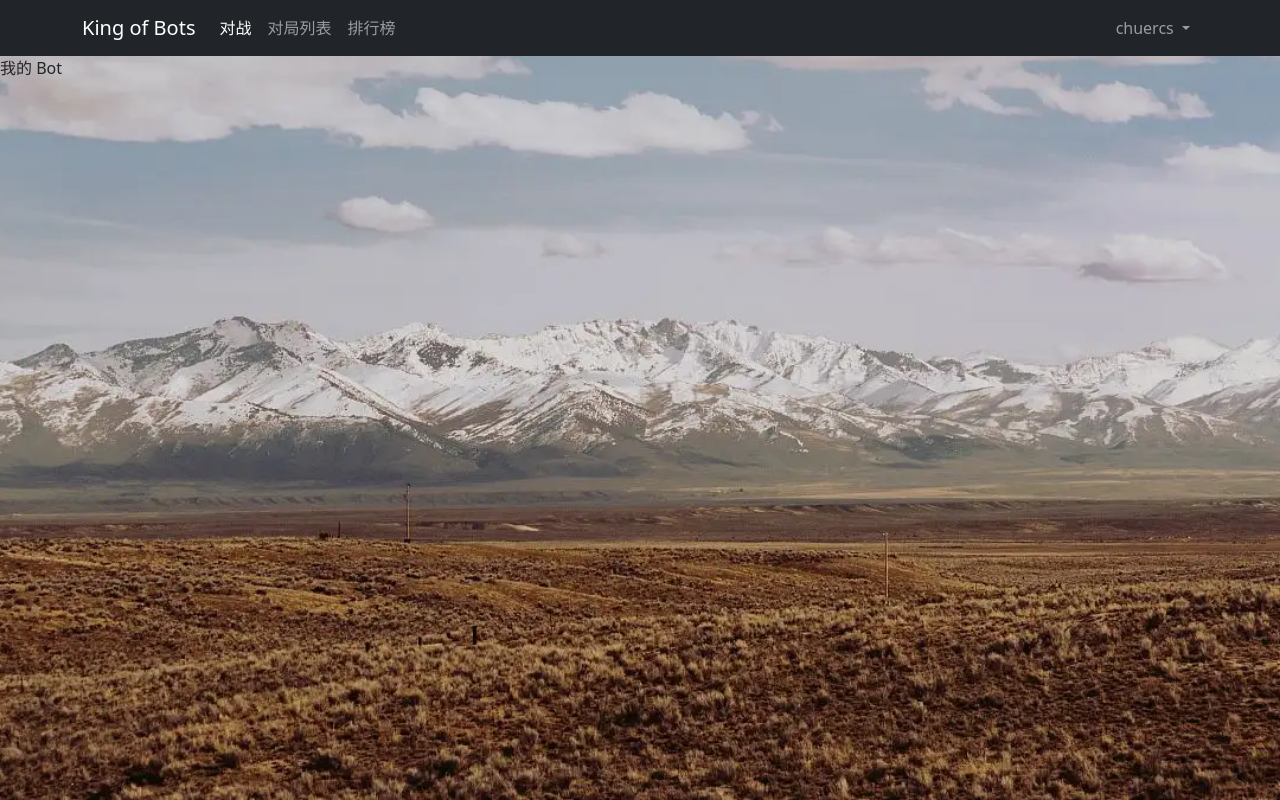
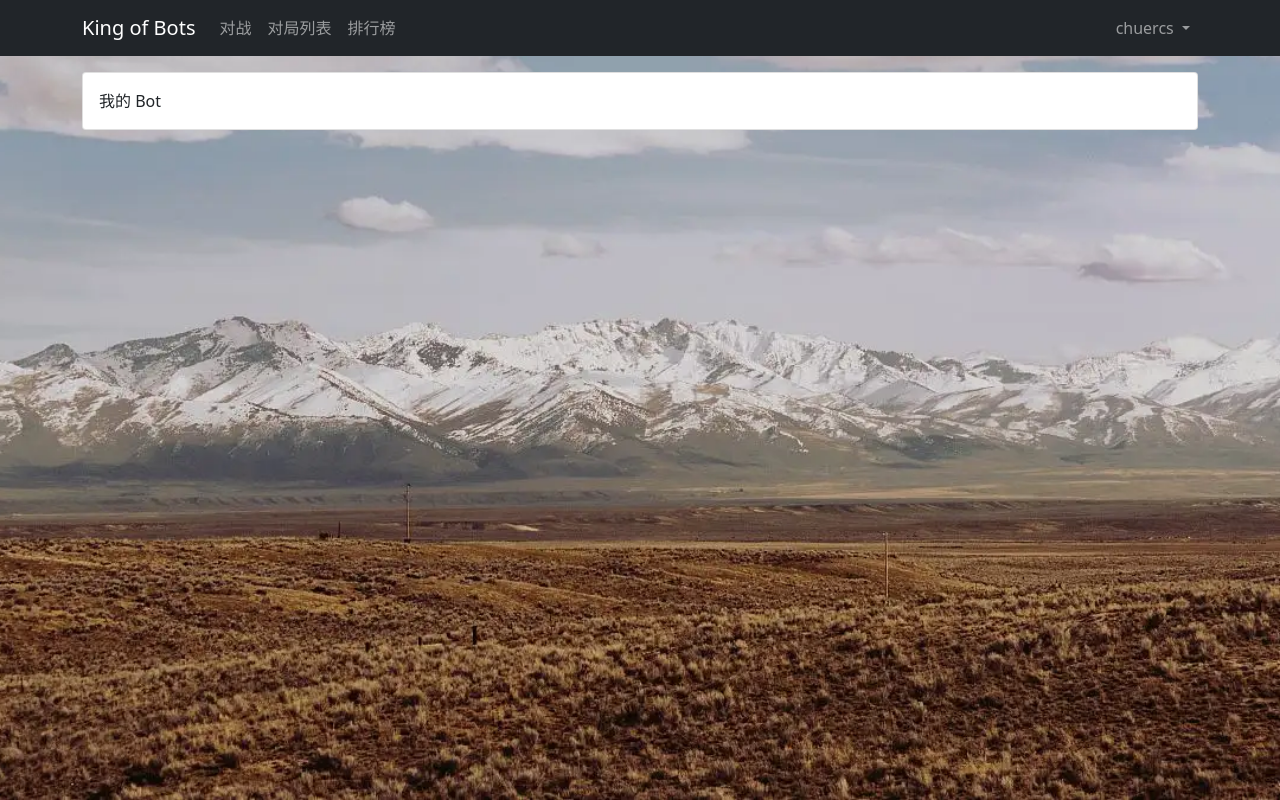
Before and after one commit to awxiaoxian2020/kob-frontend, a Vue app in the folder web/: page /user_bot in a window 1280 px wide. Built offline with nearby package versions, Linux system fonts and the light colour scheme.

Commit message:
add nav highlight

```diff
--- a/web/src/components/NavBar.vue
+++ b/web/src/components/NavBar.vue
@@ -16,13 +16,13 @@
       <div class="collapse navbar-collapse" id="navbarText">
         <ul class="navbar-nav me-auto mb-2 mb-lg-0">
           <li class="nav-item">
-            <router-link class="nav-link active" aria-current="page" :to="{name:'pk_index'}">对战</router-link>
+            <router-link :class="route_name==='pk_index'?'nav-link active':'nav-link'" :to="{name:'pk_index'}">对战</router-link>
           </li>
           <li class="nav-item">
-            <router-link class="nav-link" :to="{name:'rank_list'}">对局列表</router-link>
+            <router-link :class="route_name==='rank_list'?'nav-link active':'nav-link'" :to="{name:'rank_list'}">对局列表</router-link>
           </li>
           <li class="nav-item">
-            <router-link class="nav-link" :to="{name:'record'}">排行榜</router-link>
+            <router-link :class="route_name==='record'?'nav-link active':'nav-link'" :to="{name:'record'}">排行榜</router-link>
           </li>
         </ul>
         <ul class="navbar-nav">
@@ -49,7 +49,17 @@
 </template>
 
 <script>
+import {useRoute} from 'vue-router'
+import {computed} from "vue";
+
 export default {
+  setup(){
+    const route = useRoute();
+    let route_name = computed(()=> route.name);
+    return {
+      route_name
+    };
+  }
 
 };
 </script>
--- a/web/src/views/user/bot/UserBotIndexView.vue
+++ b/web/src/views/user/bot/UserBotIndexView.vue
@@ -1,12 +1,16 @@
 <template>
- <div>
+ <content-field>
    我的 Bot
- </div>
+ </content-field>
 </template>
 
 <script>
+import ContentField from "@/components/ContentField";
+
 export default {
-
+  components: {
+    ContentField
+  }
 }
 </script>
 
```
